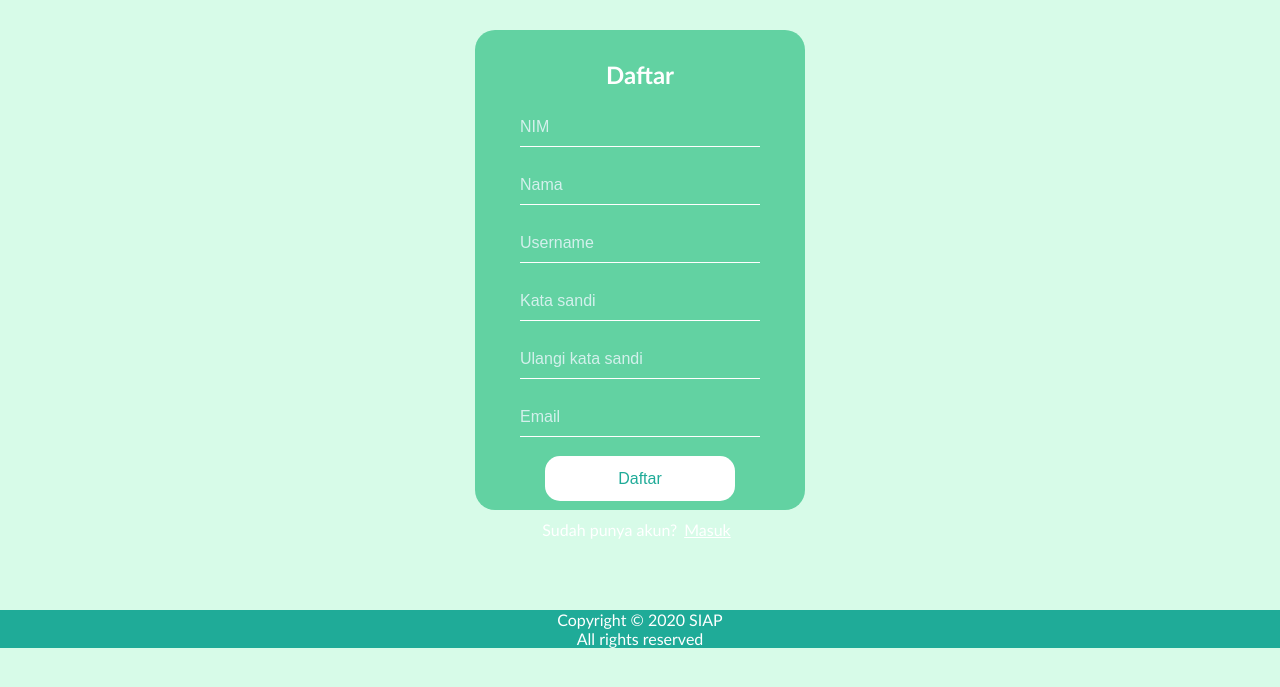
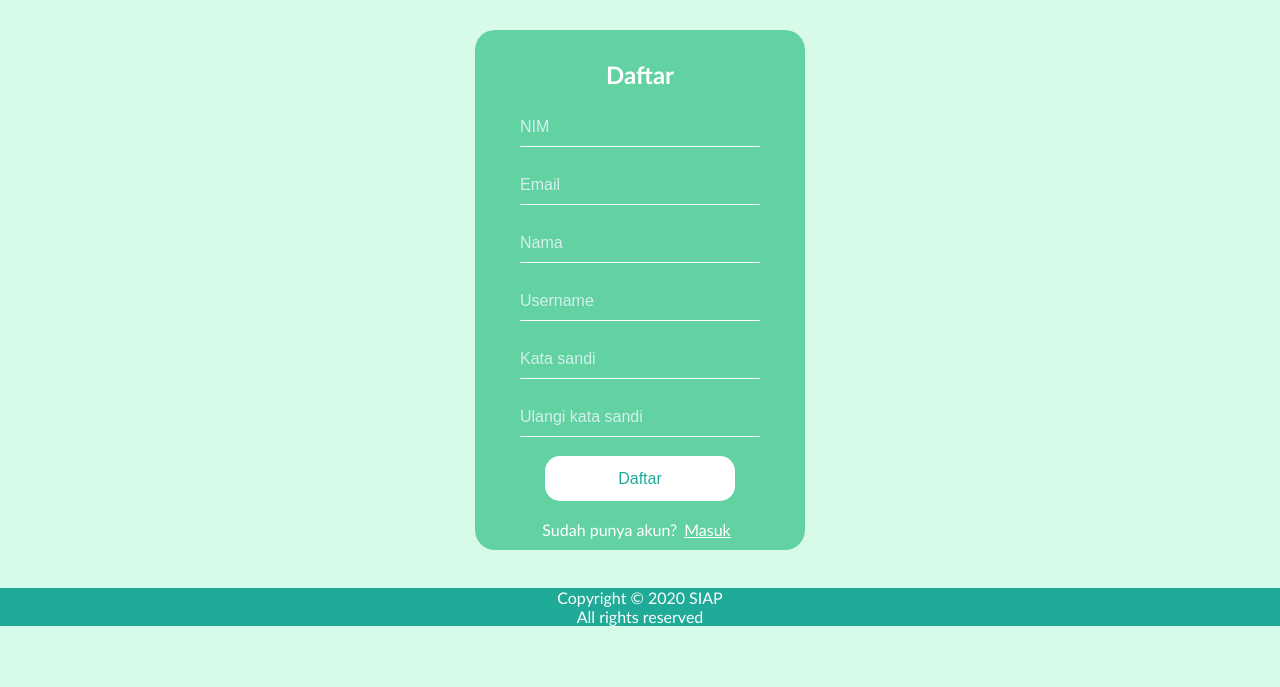
Before and after one commit to muflihunaf/CI_forum, a CodeIgniter app: page /ci_keluhkesah/auth/register in a window 1280 px wide. Shown: the part 80-767 px from the top of the page. Run offline with CodeIgniter, Linux system fonts and the light colour scheme.

Commit message:
Tampilan Register

```diff
--- a/application/views/auth/v_register.php
+++ b/application/views/auth/v_register.php
@@ -39,6 +39,8 @@
             <input type="text" name="nim" placeholder="NIM"><br>
             <?= form_error('nim', '<small>','</small>') ?>
             <br>
+            <input type="email" name="email" placeholder="Email"><br>
+            <?= form_error('email', '<small>','</small>') ?><br>
             <input type="text" name="nama" placeholder="Nama"><br>
             <?= form_error('nama', '<small>','</small>') ?><br>
             <input type="text" name="username" placeholder="Username"><br>
@@ -46,11 +48,10 @@
             <input type="password" name="password" placeholder="Kata sandi"><br><br>
             <?= form_error('password', '<small>','</small>') ?>
             <input type="password" name="password2" placeholder="Ulangi kata sandi"><br><br>
-            <input type="email" name="email" placeholder="Email"><br>
-            <?= form_error('email', '<small>','</small>') ?><br>
             <button type="submit" >Daftar</button><br><br> Sudah punya akun?<a href="login.html">Masuk</a>
         </form>
     </div>
+    <br><br>
     <div class="footer">
         <p>Copyright &copy; 2020 SIAP<br> All rights reserved</p>
     </div>
--- a/assets/css/login.css
+++ b/assets/css/login.css
@@ -107,25 +107,24 @@ nav ul {
     padding: 40px;
     padding-top: 30px;
     width: 250px;
-    height: 410px;
+    height: 350px;
     margin: auto;
     margin-top: 110px;
     border-radius: 20px;
     color: white;
-    margin-bottom: 100px;
 }
 
 .sign-up {
     background: #62D2A2;
     padding: 40px;
     padding-top: 30px;
+    margin-bottom: 50px;
     width: 250px;
-    height: 410px;
+    height: 450px;
     margin: auto;
     margin-top: 110px;
     border-radius: 20px;
     color: white;
-    margin-bottom: 50px;
 }
 
 form {
@@ -161,7 +160,7 @@ button {
     text-align: center;
 }
 
-button:hover {
+input[type=button]:hover {
     color: #fff;
     background-color: #1FAB98;
 }
@@ -199,7 +198,6 @@ a:hover {
     background-color: #1FAB98;
     color: white;
     text-align: center;
-    margin-top: 100px;
 }
 
 * {
```
